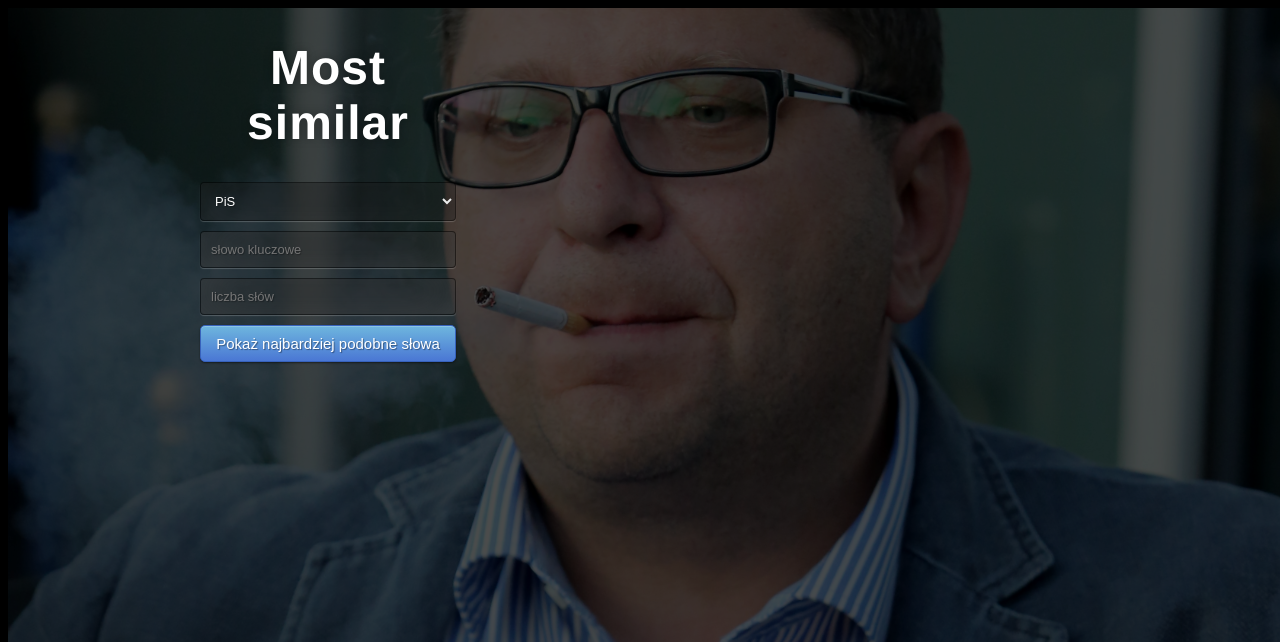
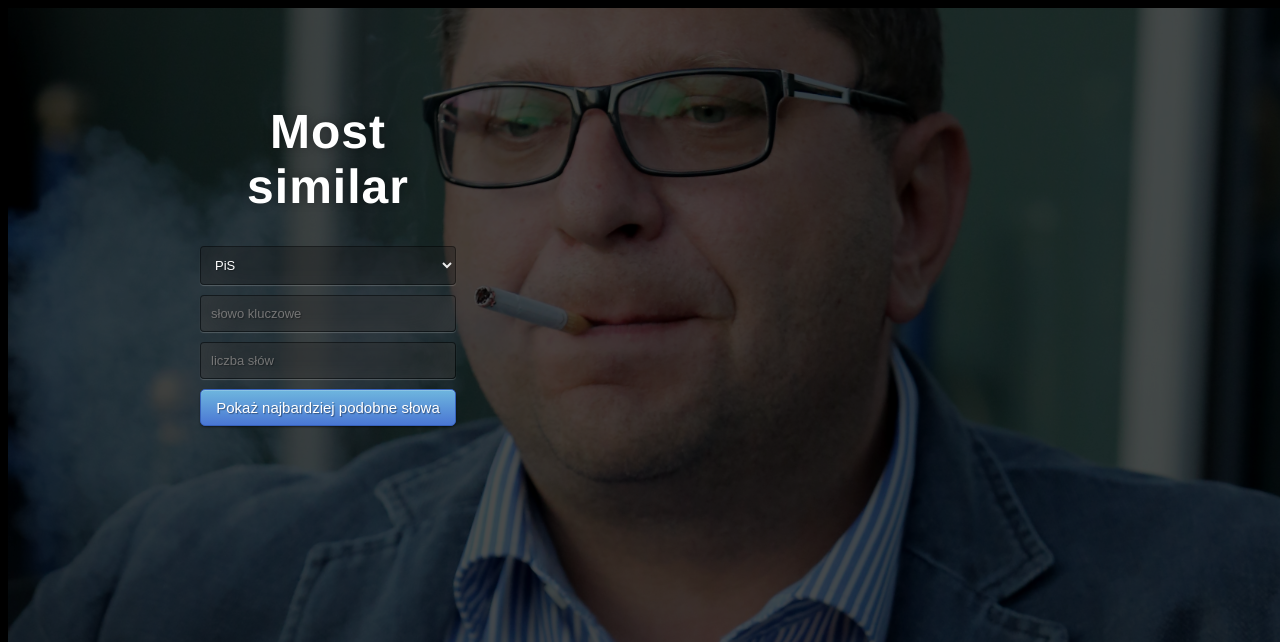
Before and after one commit to kalii4747/Tweet2Vec, a Flask app: page / in a window 1280 px wide. Shown: the top 642 px of the page. Run offline with Flask 2, Linux system fonts and the light colour scheme.

Commit message:
Update style.css

```diff
--- a/static/css/style.css
+++ b/static/css/style.css
@@ -36,7 +36,7 @@ body {
     width: 35%;
     float: left;
     padding-left: 15%;
-	padding-top: 10%
+	padding-top: 5%;
     position: relative;
 }
 
@@ -46,7 +46,7 @@ body {
     width: 35%;
     float: left;
     padding-left: 15%;
-	padding-top: 10%
+	padding-top: 5%;
 }
 
 input, select {
```
